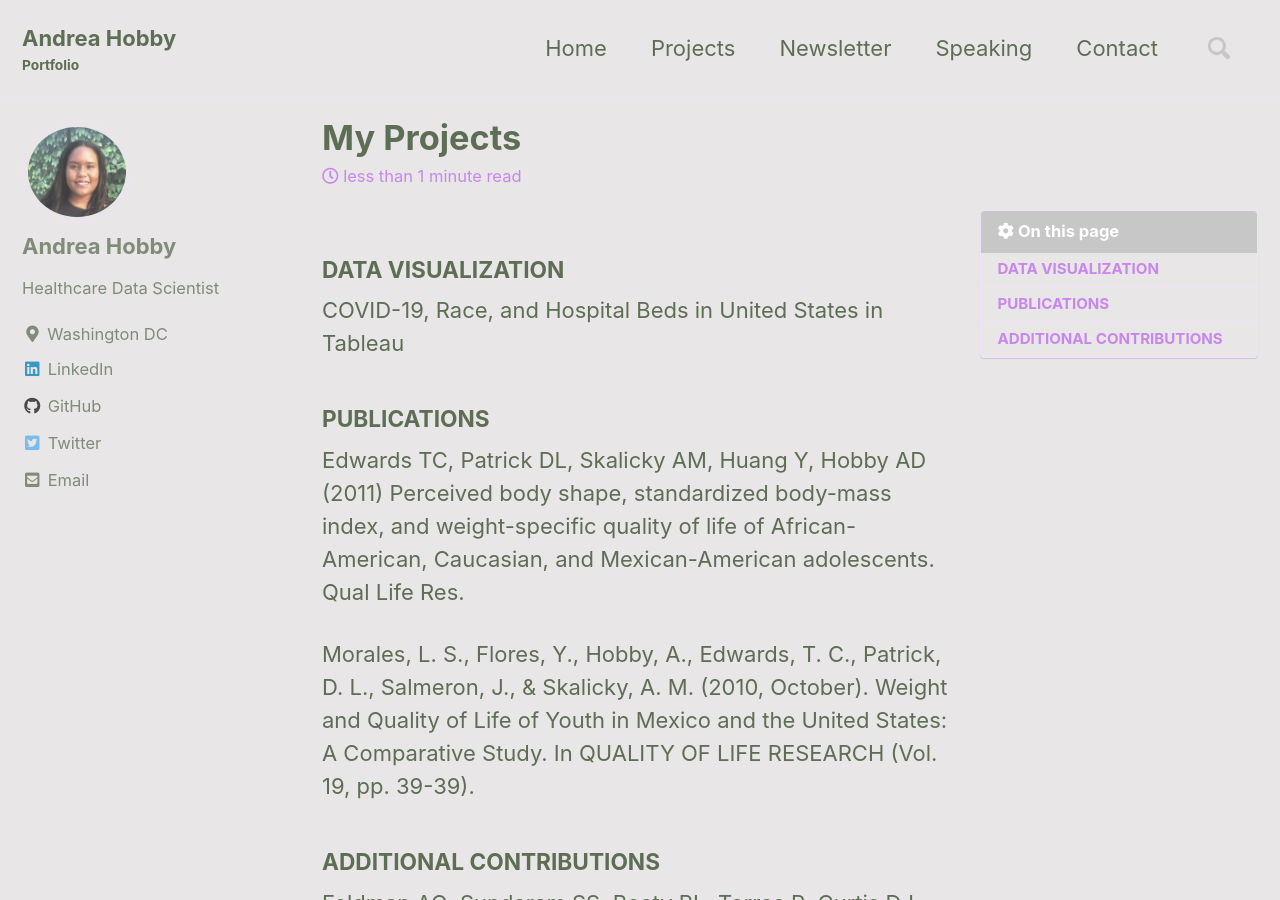
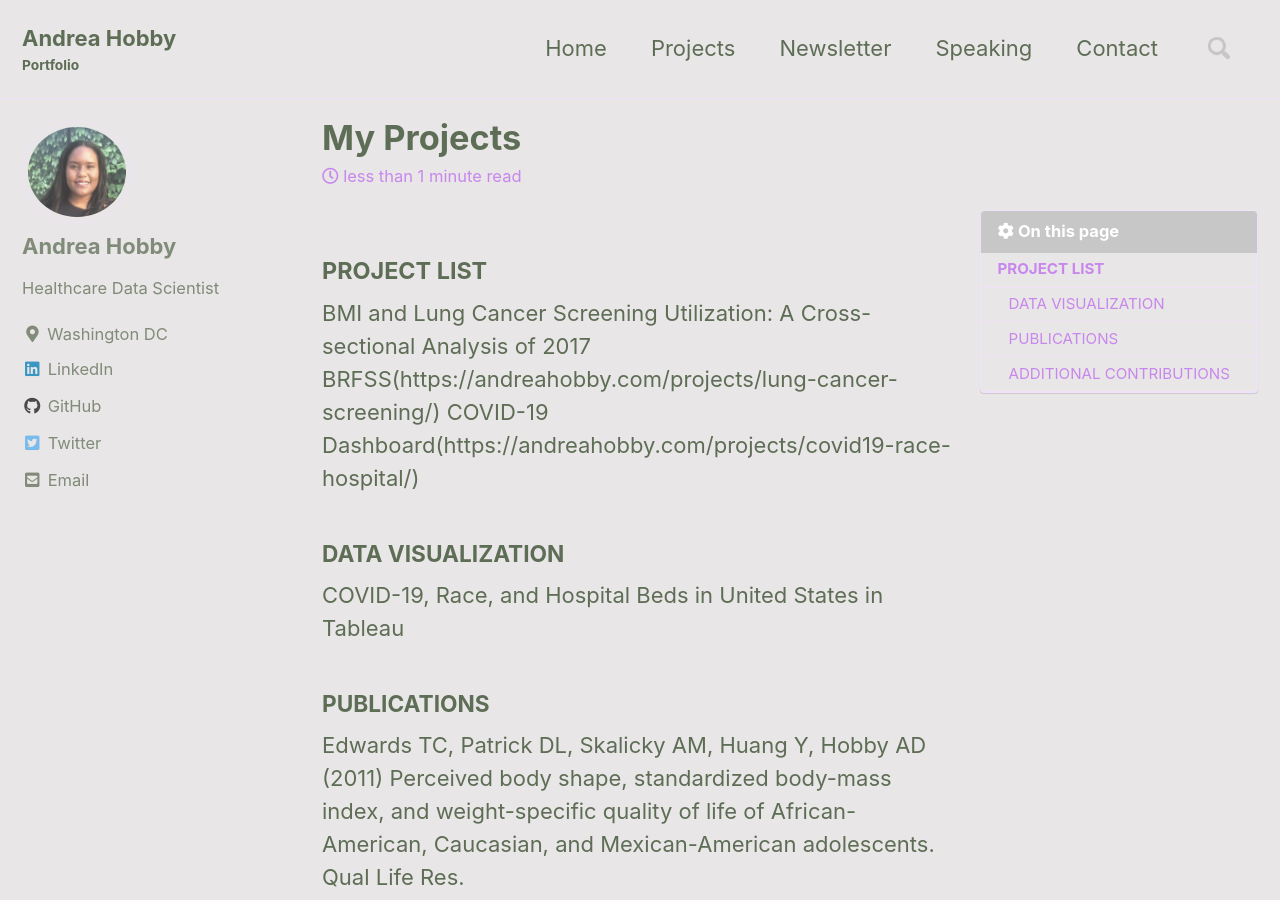
Before and after one commit to AndreaHobby/andreahobby.io, a Jekyll site: the page built from _pages/Projects.md, in a window 1280 px wide and 900 px high. Built offline with Jekyll 4.4.1, drawn with Linux system fonts in a browser that asks for light colours; cached includes are drawn as plain includes.

Commit message:
Update Projects.md

```diff
--- a/_pages/Projects.md
+++ b/_pages/Projects.md
@@ -7,6 +7,11 @@ comments: true
 toc: true
 toc_icon: cog
 ---
+
+#### PROJECT LIST
+
+BMI and Lung Cancer Screening Utilization: A Cross-sectional Analysis of 2017 BRFSS(https://andreahobby.com/projects/lung-cancer-screening/)
+COVID-19 Dashboard(https://andreahobby.com/projects/covid19-race-hospital/)
 
 ##### DATA VISUALIZATION
 COVID-19, Race, and Hospital Beds in United States in Tableau
```
